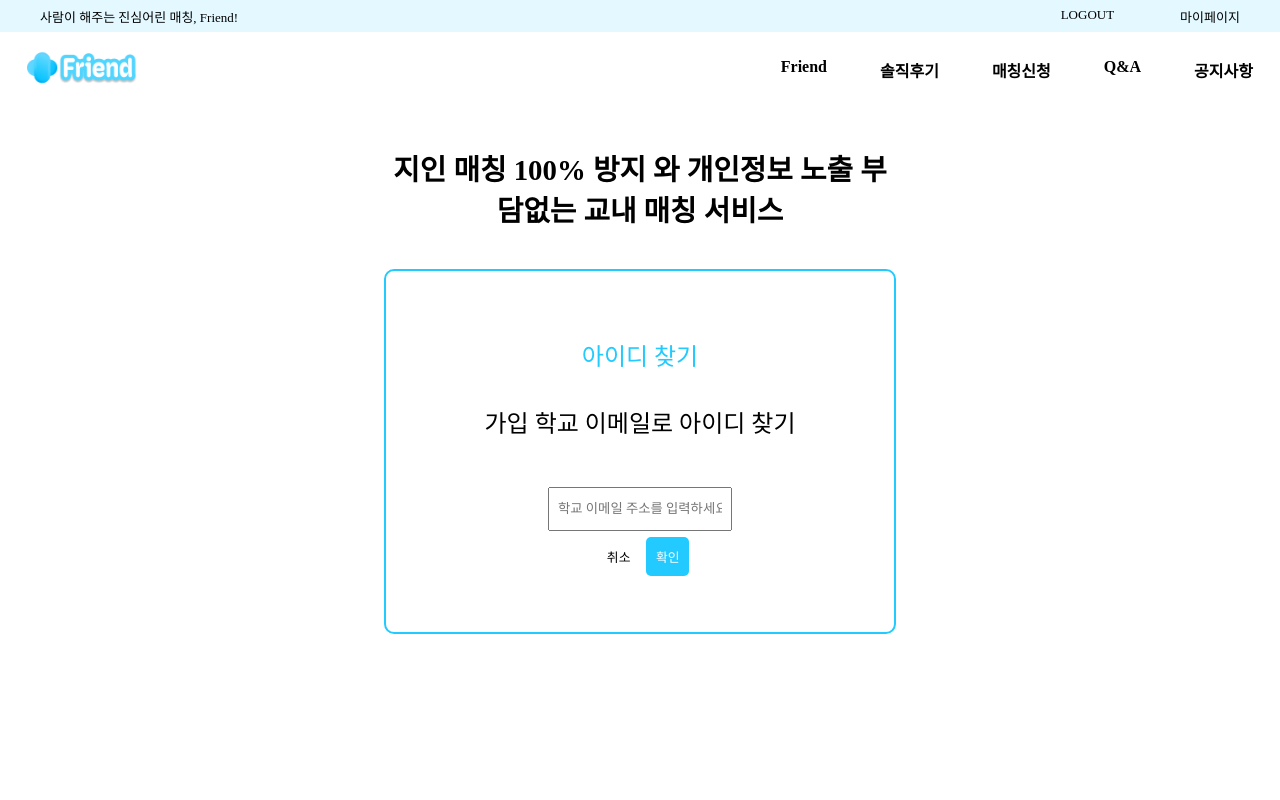
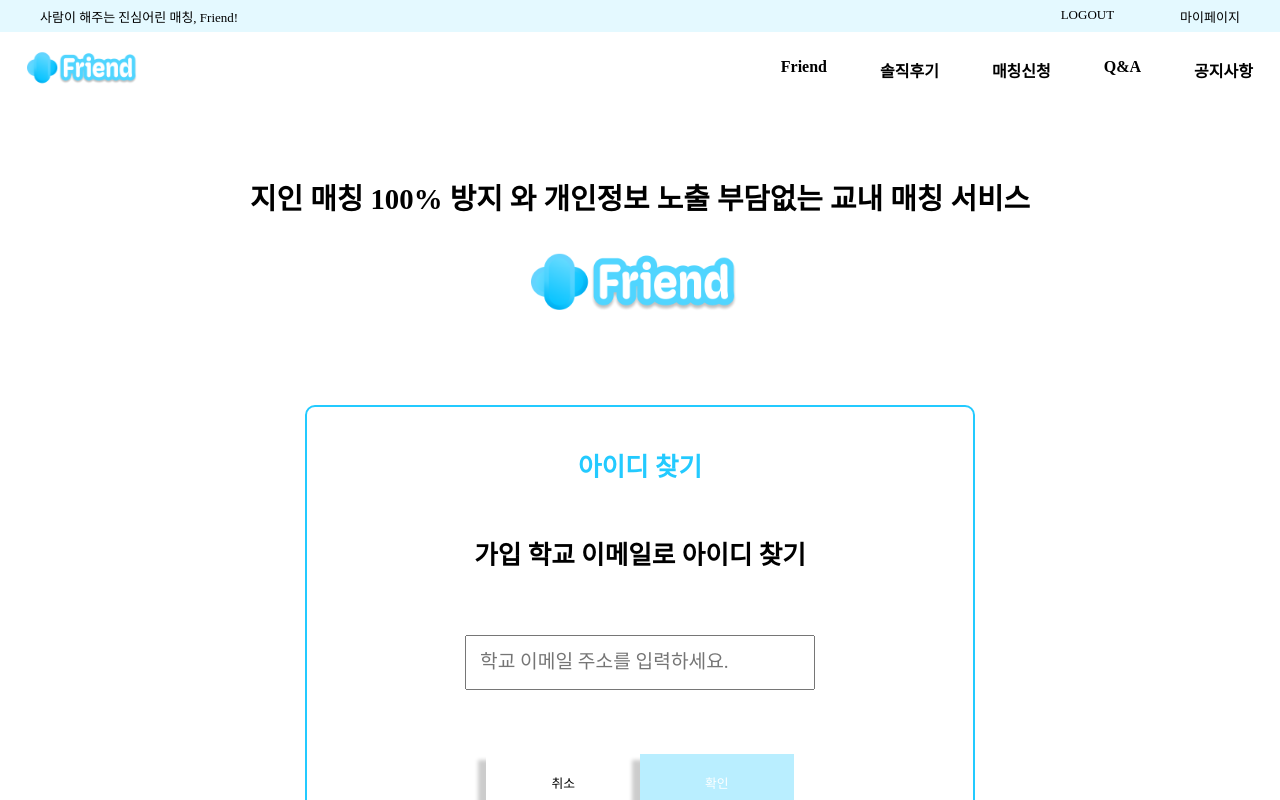
Before and after one commit to Friend-FE/FE, a React (Create React App) app: page /FindID in a window 1280 px wide. Shown: the top 800 px of the page. Built offline with nearby package versions, Linux system fonts and the light colour scheme; the HTML template or start-up script is replaced by a standard one; a web font is replaced by a local one.

Commit message:
css 1차 수정 완료

```diff
--- a/src/pages/Certify/CertifyBeginning.jsx
+++ b/src/pages/Certify/CertifyBeginning.jsx
@@ -41,12 +41,6 @@ const AppContainer = styled.div`
     justify-content: center;
     position: relative;
     top: 8vw;
-
-    /* width: 40%;
-    @media (max-width: 768px) {
-      width: 80%;
-    }
-    margin: 0 auto; */
 `;
 
 
--- a/src/pages/Certify/CertifyEmail.jsx
+++ b/src/pages/Certify/CertifyEmail.jsx
@@ -4,6 +4,7 @@ import Title from '../../components/title';
 import axios from 'axios'
 import styled from 'styled-components';
 import {useNavigate} from 'react-router-dom';
+import Footer from '../../components/footer';
 
 // import React, { useState } from "react";
 // import { useNavigate } from "react-router-dom";
@@ -100,7 +101,9 @@ const CertifyEmail = () => {
           {WrongCode && <p>잘못된 인증번호입니다</p>}
         </RoundedBox>
       </AppContainer>
-      {/* <Footer /> */}
+      <FooterDiv>
+        <Footer/>
+      </FooterDiv>
     </>
   );
 };
@@ -113,18 +116,18 @@ const AppContainer = styled.div`
     width: 40%;
     margin: 0 auto; */
 
-  display: flex;
-  align-items: center;
-  justify-content: center;
-  flex-wrap: wrap;
+    display: flex;
+    align-items: center;
+    justify-content: center;
+    flex-wrap: wrap;
 `;
 
 // 네모 박스 그리기
 const RoundedBox = styled.div`
   border: 2px solid #23caff;
   border-radius: 10px; /* 모서리를 둥글게 */
-  /* padding: 40px; */
-  margin-top: 10vw;
+  padding: 4vw;
+  margin-top: 12vw;
 
   width: 50vw;
   height: 30vw;
@@ -140,28 +143,30 @@ const DiscriptionText = styled.div`
   font-size: 1.5vw;
   font-weight: bold;
 
-  margin: 2vw 0 0 5vw;
-
-
+  margin: 2vw 0 0 7vw;
 `;
 
 const InputField = styled.input`
-  width: 70%;
-  height: 30px;
-  padding: 8px;
-  margin-right: 10px;
+  // height: 30px;
+  // padding: 8px;
+  // margin-right: 10px;
+
+  width : 50%;
+  height : 3vw;
   border: 1px solid #ddd;
   border-radius: 5px;
+  margin: 2vw 1vw 5vw 7vw;
 `;
 
 const SubmitButton = styled.button`
   background-color: #23caff;
   width: 20%;
-  height: 50px;
+  height : 3vw;
   color: white;
   border: none;
   cursor: pointer;
-  border-radius: 5px;
+  font-size: 1vw;
+  box-shadow: -0.6vw 0.5vw 0.3vw rgba(0, 0, 0, 0.2);
 
   /* 입력 안했을 때 */
   &:disabled {
@@ -169,3 +174,13 @@ const SubmitButton = styled.button`
     cursor: not-allowed;
   }
 `;
+
+const FooterDiv = styled.div`
+  width: 100%;
+  position: relative;
+  top: 12vw;
+
+  @media (max-width: 768px) {
+    top: 22vw;
+  }
+`;
--- a/src/pages/Certify/CertifyEnd.jsx
+++ b/src/pages/Certify/CertifyEnd.jsx
@@ -1,6 +1,7 @@
 import React from 'react';
 import {useNavigate} from 'react-router-dom';
 import styled from 'styled-components';
+import Footer from '../../components/footer';
 
 const CertifyEmail = () => {
     const navigate = useNavigate();
@@ -9,6 +10,7 @@ const CertifyEmail = () => {
     };
 
     return (
+      <>
         <AppContainer>
                 <RoundedBox>
                     <DiscriptionText>부경대 학생 인증이 완료되었습니다.</DiscriptionText>
@@ -16,6 +18,10 @@ const CertifyEmail = () => {
                     <SubmitButton onClick={handleClick}>확인</SubmitButton>
                 </RoundedBox>
         </AppContainer>
+        <FooterDiv>
+          <Footer/>
+        </FooterDiv>
+      </>
     )
 }
 
@@ -23,37 +29,53 @@ export default CertifyEmail;
 
 // 전체를 담고 있는 컨테이너
 const AppContainer = styled.div`
+    /* height: 80vh;
+    width: 40%;
+    margin: 0 auto; */
+
+    display: flex;
+    align-items: center;
     justify-content: center;
-    width: 40%; /* 원하는 크기로 조정 (가로의 반 정도로 설정) */
-    @media (max-width: 768px) {
-      width: 80%;
-    }
-    margin: 0 auto; /* 수평 가운데 정렬을 위해 margin을 auto로 설정 */
+    flex-wrap: wrap;
 `;
+
 
 const RoundedBox = styled.div`
   border: 2px solid #23CAFF;
   border-radius: 10px;
-  padding: 1rem;
-  margin-top: 3rem;
+  padding: 3vw;
+  margin-top: 20vw;
+  width: 50vw;
+  height: 30vw;
   display: flex;
   flex-direction: column;
   align-items: center;
 `;
 
 const DiscriptionText = styled.div`
-  font-size: 1.5rem;
+  font-size: 2.5vw;
   text-align : center;
-  margin : 0.5rem;
+  margin : 1vw;
 `;
 
 const SubmitButton = styled.button`
-  background-color: #3498db;
+  background-color: #23caff;
   color: white;
   border: none;
-  padding: 1rem;
+  padding: 2vw;
   cursor: pointer;
   border-radius: 5px;
-  width : 6rem;
-  margin-top : 3rem;
+  width : 15vw;
+  margin-top : 10vw;
+  box-shadow: -0.6vw 0.5vw 0.3vw rgba(0, 0, 0, 0.2);
 `;
+
+const FooterDiv = styled.div`
+  width: 100%;
+  position: relative;
+  top: 12vw;
+
+  @media (max-width: 768px) {
+    top: 22vw;
+  }
+  `;
--- a/src/pages/FindAccount/FindID.jsx
+++ b/src/pages/FindAccount/FindID.jsx
@@ -1,6 +1,8 @@
 import React, { useState } from 'react';
 import {useNavigate} from 'react-router-dom';
 import styled from 'styled-components';
+import Footer from '../../components/footer';
+import Title from '../../components/title';
 
 const FindID = () => {
     const navigate = useNavigate();
@@ -18,11 +20,12 @@ const FindID = () => {
         // 확인 버튼 누를 수 api 호출 필요함
     }
 
+    const isEmailFormValid = email !== "";
+
     return (
+      <>
+            <Title/>
             <AppContainer>
-                <Wrapper>
-                    지인 매칭 100% 방지 와 개인정보 노출 부담없는 교내 매칭 서비스
-                </Wrapper>
                 <RoundedBox>
                     <DescriptionText textColor = "#23CAFF">아이디 찾기</DescriptionText>
                     <DescriptionText>가입 학교 이메일로 아이디 찾기</DescriptionText>
@@ -31,12 +34,22 @@ const FindID = () => {
                     </LoginForm>
 
                     <ButtonContainer>
-                        <CancelButton onClick={handleCancleClick} bgColor = "white">취소</CancelButton>
-                        <SubmitButton onClick={handleAllowClick} bgColor = "#23CAFF">확인</SubmitButton>
+                        <CancelButton onClick={handleCancleClick} >취소</CancelButton>
+                        <SubmitButton
+                          disabled={!isEmailFormValid}
+                          onClick={handleAllowClick}
+                        >
+                          확인
+                        </SubmitButton>
                     </ButtonContainer>
 
                 </RoundedBox>
             </AppContainer>
+
+          <FooterDiv>
+            <Footer/>
+          </FooterDiv>
+      </>
     )
 }
 
@@ -45,77 +58,78 @@ export default FindID;
 
 // 전체를 담고 있는 컨테이너
 const AppContainer = styled.div`
+    /* height: 80vh;
+    width: 40%;
+    margin: 0 auto; */
+
+    display: flex;
+    align-items: center;
     justify-content: center;
-    width: 40%; /* 원하는 크기로 조정 (가로의 반 정도로 설정) */
-    @media (max-width: 768px) {
-      width: 80%;
-    }
-    margin: 0 auto; /* 수평 가운데 정렬을 위해 margin을 auto로 설정 */
+    flex-wrap: wrap;
 `;
-
-const Wrapper = styled.div`
-    display :flex;
-    flex-direction : column;
-    align-items:center;
-    position:relative;
-    top:5vh;
-    text-align: center;
-    font-size: 1.8rem;
-    font-weight: 800;
-`
 
 // 네모 박스 그리기
 const RoundedBox = styled.div`
   display: flex;
+  font-weight : bold;
   flex-direction: column;
+  width: 50vw;
+  height: 40vw;
   align-items: center;
   border: 2px solid #23CAFF;
   border-radius: 10px;
-  padding: 50px; /* 좌우 여백 설정 */
-  margin-top: 5rem;
+  padding: 1vw; /* 좌우 여백 설정 */
+  margin-top: 10vw;
 `;
 
 //네모 박스 내 설명 텍스트
 const DescriptionText = styled.div`
-  font-size: 1.5rem;
-  margin: 1rem;
+  font-size: 2vw;
+  margin: 2vw;
   color: ${(props) => props.textColor || 'black'}; /* 동적으로 입력받은 textColor 값으로 설정, 없으면 기본값 black */
 `;
 
 // 이메일과 패스워드를 입력할 칸들
 const LoginForm = styled.form`
   flex-direction: column;
-  margin-top: 1rem;
+  margin-top: 2vw;
 `;
 
 const Input = styled.input`
-  height: 1.5rem;
-  padding: 0.5rem;
-  margin-top: 1rem;
+  height: 2vw;
+  width : 25vw;
+  padding: 1vw;
+  margin-top: 1vw;
+  margin-bottom : 2vw;
+  font-size : 1.5vw;
 `;
 
 const ButtonContainer = styled.div`
-
+  margin-top : 3vw;
 `
 
 const CancelButton = styled.button`
     background-color: #FFF;
-    font-size : 0.8rem;
+    font-size : 1vw;
     color: black;
     border: none;
-    padding: 1rem;
+    padding: 1.5vw;
+    height: 4vw;
+    width : 12vw;
     cursor: pointer;
-    border-radius: 10px;
+    box-shadow: -0.6vw 0.5vw 0.3vw rgba(0, 0, 0, 0.2);
 `;
 
 const SubmitButton = styled.button`
   background-color: #23CAFF;
-  font-size : 0.8rem;
+  font-size : 1vw;
   color: white;
   border: none;
-  padding: 0.6rem;
+  padding: 1.5vw;
+  height: 4vw;
+  width : 12vw;
   cursor: pointer;
-  border-radius: 5px;
+  box-shadow: -0.6vw 0.5vw 0.3vw rgba(0, 0, 0, 0.2);
 
   /* isFormValid가 false일 때 버튼 비활성화 스타일 추가 */
   &:disabled {
@@ -123,3 +137,13 @@ const SubmitButton = styled.button`
     cursor: not-allowed;
   }
 `;
+
+const FooterDiv = styled.div`
+  width: 100%;
+  position: relative;
+  top: 12vw;
+
+  @media (max-width: 768px) {
+    top: 22vw;
+  }
+`;
--- a/src/pages/FindAccount/FindPassword.jsx
+++ b/src/pages/FindAccount/FindPassword.jsx
@@ -1,6 +1,8 @@
 import React, { useState } from 'react';
 import {useNavigate} from 'react-router-dom';
 import styled from 'styled-components';
+import Footer from '../../components/footer';
+import Title from '../../components/title';
 
 const FindID = () => {
     const navigate = useNavigate();
@@ -18,11 +20,12 @@ const FindID = () => {
         // 확인 버튼 누를 수 api 호출 필요함
     }
 
+    const isPasswordFormValid = email !== "";
+
     return (
+      <>
+        <Title/>
         <AppContainer>
-            <Wrapper>
-                지인 매칭 100% 방지 와 개인정보 노출 부담없는 교내 매칭 서비스
-            </Wrapper>
             <RoundedBox>
                 <DescriptionText textColor = "#23CAFF">비밀번호 찾기</DescriptionText>
                 <LoginForm>
@@ -30,10 +33,19 @@ const FindID = () => {
                 </LoginForm>
                 <ButtonContainer>
                     <CancelButton onClick={handleCancleClick} bgColor = "white">취소</CancelButton>
-                    <SubmitButton onClick={handleAllowClick} bgColor = "#23CAFF">확인</SubmitButton>
+                    <SubmitButton
+                          disabled={!isPasswordFormValid}
+                          onClick={handleAllowClick}
+                        >
+                          확인
+                        </SubmitButton>
                 </ButtonContainer>
             </RoundedBox>
         </AppContainer>
+        <FooterDiv>
+          <Footer/>
+        </FooterDiv>
+    </>
     )
 }
 
@@ -41,78 +53,79 @@ export default FindID;
 
 // 전체를 담고 있는 컨테이너
 const AppContainer = styled.div`
+    /* height: 80vh;
+    width: 40%;
+    margin: 0 auto; */
+
+    display: flex;
+    align-items: center;
     justify-content: center;
-    width: 40%; /* 원하는 크기로 조정 (가로의 반 정도로 설정) */
-    @media (max-width: 768px) {
-      width: 80%;
-    }
-    margin: 0 auto; /* 수평 가운데 정렬을 위해 margin을 auto로 설정 */
+    flex-wrap: wrap;
 `;
-
-const Wrapper = styled.div`
-    display :flex;
-    flex-direction : column;
-    align-items:center;
-    position:relative;
-    top:5vh;
-    text-align: center;
-    font-size: 1.8rem;
-    font-weight: 800;
-`
 
 // 네모 박스 그리기
 const RoundedBox = styled.div`
   display: flex;
+  font-weight : bold;
   flex-direction: column;
+  width: 50vw;
+  height: 40vw;
   align-items: center;
   border: 2px solid #23CAFF;
   border-radius: 10px;
-  padding: 50px; /* 좌우 여백 설정 */
-  margin-top: 5rem;
+  padding: 1vw; /* 좌우 여백 설정 */
+  margin-top: 10vw;
 `;
 
 //네모 박스 내 설명 텍스트
 const DescriptionText = styled.div`
-  font-size: 1.5rem;
-  margin: 1rem;
+  font-size: 2vw;
+  margin-top: 3vw;
+  margin-bottom : 8vw;
   color: ${(props) => props.textColor || 'black'}; /* 동적으로 입력받은 textColor 값으로 설정, 없으면 기본값 black */
 `;
 
 // 이메일과 패스워드를 입력할 칸들
 const LoginForm = styled.form`
   flex-direction: column;
-  margin-top: 1rem;
+  margin-top: 2vw;
 `;
 
 const Input = styled.input`
-  height: 1.5rem;
-  padding: 0.5rem;
-  margin-top: 1rem;
+  height: 2vw;
+  width : 25vw;
+  padding: 1vw;
+  margin-top: 1vw;
+  margin-bottom : 2vw;
+  font-size : 1.5vw;
 `;
 
 const ButtonContainer = styled.div`
-
+  margin-top : 3vw;
 `
 
 const CancelButton = styled.button`
     background-color: #FFF;
-    font-size : 0.8rem;
+    font-size : 1vw;
     color: black;
     border: none;
-    padding: 1rem;
+    padding: 1.5vw;
+    height: 4vw;
+    width : 12vw;
     cursor: pointer;
-    border-radius: 10px;
+    box-shadow: -0.6vw 0.5vw 0.3vw rgba(0, 0, 0, 0.2);
 `;
 
 const SubmitButton = styled.button`
   background-color: #23CAFF;
-  font-size : 0.8rem;
+  font-size : 1vw;
   color: white;
   border: none;
-  padding: 0.6rem;
+  padding: 1.5vw;
+  height: 4vw;
+  width : 12vw;
   cursor: pointer;
-  border-radius: 5px;
-
+  box-shadow: -0.6vw 0.5vw 0.3vw rgba(0, 0, 0, 0.2);
 
   /* isFormValid가 false일 때 버튼 비활성화 스타일 추가 */
   &:disabled {
@@ -120,3 +133,13 @@ const SubmitButton = styled.button`
     cursor: not-allowed;
   }
 `;
+
+const FooterDiv = styled.div`
+  width: 100%;
+  position: relative;
+  top: 12vw;
+
+  @media (max-width: 768px) {
+    top: 22vw;
+  }
+`;
--- a/src/pages/Signup/SignupInfo.jsx
+++ b/src/pages/Signup/SignupInfo.jsx
@@ -177,23 +177,24 @@ const LogoContainer = styled.div`
 
 //ProfileBasic 이미지 삽입
 const ProfileImage = styled.img`
-    margin : 1rem;
-    height: 15rem;
+  width: 16.7vw;
+  height: 16.7vw;
 `;
 
 //수평선 스타일
 const Separator = styled.div`
   height: 1px;
   background-color: Gray;
-  margin: 5rem;
+  margin : 15vw 10vw 5vw 10vw;
 `;
+
 
 //어떤 정보를 입력해야하는지, 알려주는 텍스트
 const InfoMessage = styled.div`
     text-align: center;
-    margin-top : 1.5rem;
-    margin-bottom : 1rem;
-    font-size: 25px;
+    margin-top : 8vw;
+    margin-bottom : 2vw;
+    font-size: 2vw;
     width: 100%; /* 텍스트가 max-width를 넘어가더라도 크기를 조절할 수 있도록 */
 `;
 
@@ -201,18 +202,18 @@ const InfoMessage = styled.div`
 const LoginForm = styled.form`
   display: flex;
   flex-direction: column;
-  margin-top: 1rem;
+  margin-top: 1vw;
 `;
 
 const Input = styled.input`
-  height: 1.5rem;
-  padding: 0.5rem;
-  margin-bottom: 1rem;
+  height: 2vw;
+  padding: 0.8rem;
+  margin-bottom: 1vw;
 `;
 
 // 칸 마다 입력해야하는 정보 알려주는 작은 텍스트
 const InfoName = styled.div`
-    font-size: 1rem;
+    font-size: 1.5vw;
 `;
 
 
@@ -224,22 +225,24 @@ const ButtonContainer = styled.div`
 
 const CancelButton = styled.button`
     background-color: #FFF;
-    font-size : 0.8rem;
+    font-size : 1.5vw;
     color: black;
     border: none;
-    padding: 1rem;
+    padding: 1vw;
     cursor: pointer;
     border-radius: 10px;
+    box-shadow: -0.6vw 0.5vw 0.3vw rgba(0, 0, 0, 0.2);
 `;
 
 const SubmitButton = styled.button`
   background-color: #23CAFF;
-  font-size : 0.8rem;
+  font-size : 1.5vw;
   color: white;
   border: none;
-  padding: 0.6rem;
+  padding: 1vw;
   cursor: pointer;
   border-radius: 5px;
+  box-shadow: -0.6vw 0.5vw 0.3vw rgba(0, 0, 0, 0.2);
 
   /* isFormValid가 false일 때 버튼 비활성화 스타일 추가 */
   &:disabled {
--- a/src/pages/Signup/SignupTerms.jsx
+++ b/src/pages/Signup/SignupTerms.jsx
@@ -87,10 +87,7 @@ export default SignupTerms;
 // 전체를 담고 있는 컨테이너
 const AppContainer = styled.div`
     justify-content: center;
-    width: 40%; /* 원하는 크기로 조정 (가로의 반 정도로 설정) */
-    @media (max-width: 768px) {
-      width: 80%;
-    }
+    width: 70%; /* 원하는 크기로 조정 (가로의 반 정도로 설정) */
     margin: 0 auto; /* 수평 가운데 정렬을 위해 margin을 auto로 설정 */
 `;
 
@@ -98,7 +95,7 @@ const AppContainer = styled.div`
 const Separator = styled.div`
   height: 1px;
   background-color: Gray;
-  margin: 5rem;
+  margin : 15vw 10vw 5vw 10vw;
 `;
 
 const Checkbox = styled.input`
@@ -107,33 +104,38 @@ const Checkbox = styled.input`
 
 const InfoBox = styled.div`
   border: 1px solid #333;
-  padding: 1.5rem;
-  margin: 1rem 0;
+  padding: 1.5vw;
+  margin: 2vw 0;
 `;
 
 const ButtonContainer = styled.div`
   display: flex;
   justify-content: center; /* 가로축에서 가운데 정렬 */
+  margin-top : 5vw;
 `;
 
 const CancelButton = styled.button`
     background-color: #FFF;
-    font-size : 0.8rem;
+    font-size : 1vw;
     color: black;
     border: none;
-    padding: 1rem;
+    padding: 1.5vw;
+    width : 15vw;
     cursor: pointer;
     border-radius: 10px;
+    box-shadow: -0.6vw 0.5vw 0.3vw rgba(0, 0, 0, 0.2);
 `;
 
 const SubmitButton = styled.button`
   background-color: #23CAFF;
-  font-size : 0.8rem;
+  font-size : 1vw;
   color: white;
   border: none;
   padding: 0.6rem;
+  width : 15vw;
   cursor: pointer;
   border-radius: 5px;
+  box-shadow: -0.6vw 0.5vw 0.3vw rgba(0, 0, 0, 0.2);
 
   /* isFormValid가 false일 때 버튼 비활성화 스타일 추가 */
   &:disabled {
```
